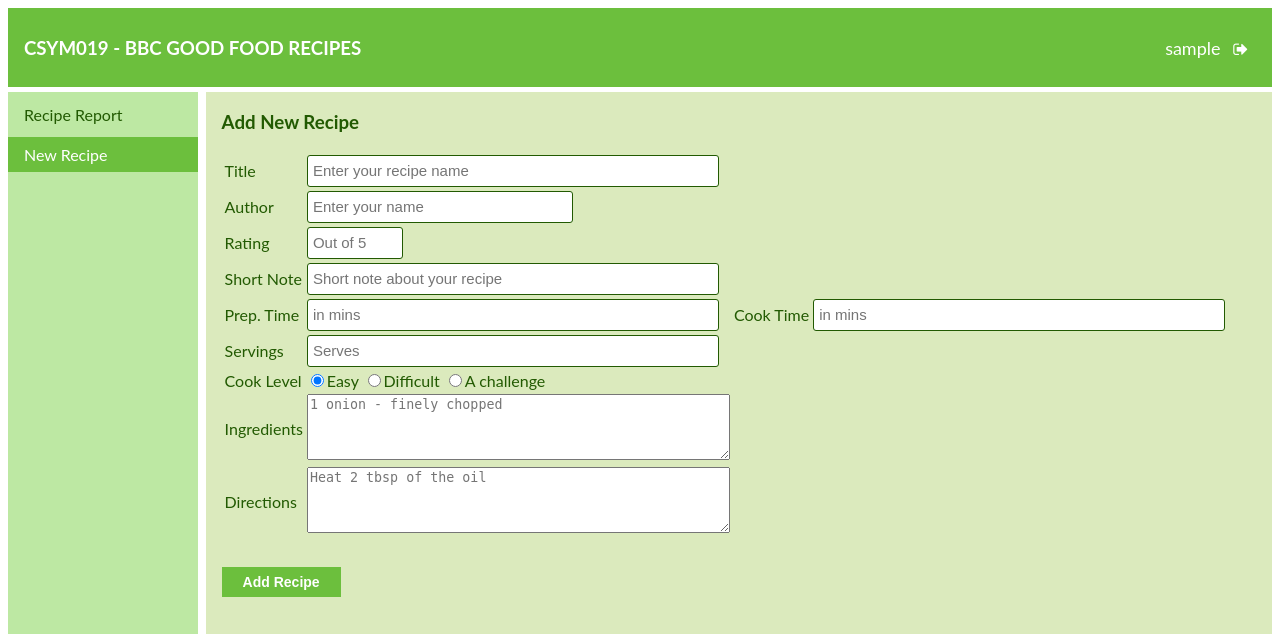
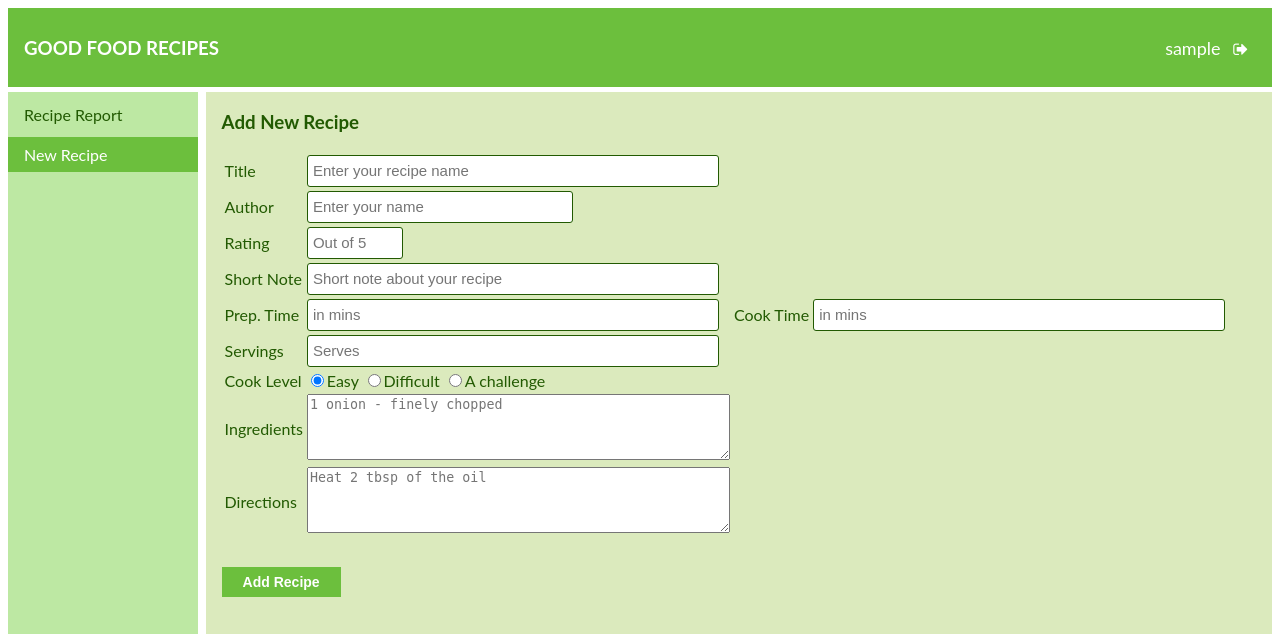
Before and after one commit to jibyremesh/recipe-report-app, a PHP site: page /newRecipe.php in a window 1280 px wide. Shown: the top 634 px of the page. Run offline with PHP 8.4, Linux system fonts and the light colour scheme; the visitor is signed in with stand-in values (Sample User, id 1).

Commit message:
rename title

```diff
--- a/src/newRecipe.php
+++ b/src/newRecipe.php
@@ -38,7 +38,7 @@
 <body>
     <header>
         <div class="flex-center header">
-            <h3>CSYM019 - BBC GOOD FOOD RECIPES</h3>
+            <h3>GOOD FOOD RECIPES</h3>
             <span><span class="username">
                     <?echo $_SESSION["username"]?>
                 </span>
--- a/src/recipeReport.php
+++ b/src/recipeReport.php
@@ -41,7 +41,7 @@
 <body>
     <header>
         <div class="flex-center header">
-            <h3>CSYM019 - BBC GOOD FOOD RECIPES</h3>
+            <h3>GOOD FOOD RECIPES</h3>
             <span><span class="username">
                     <?echo $_SESSION["username"]?>
                 </span>
--- a/src/recipeSelectionForm.php
+++ b/src/recipeSelectionForm.php
@@ -26,7 +26,7 @@
     <body>
         <header>
             <div class="flex-center header">
-            <h3>CSYM019 - BBC GOOD FOOD RECIPES</h3>
+            <h3>GOOD FOOD RECIPES</h3>
             <span><span class="username">
             <?echo $_SESSION["username"]?></span>
             <a class="fa fa-sign-out" href='./index.php' aria-hidden="true"></a></span>
```
